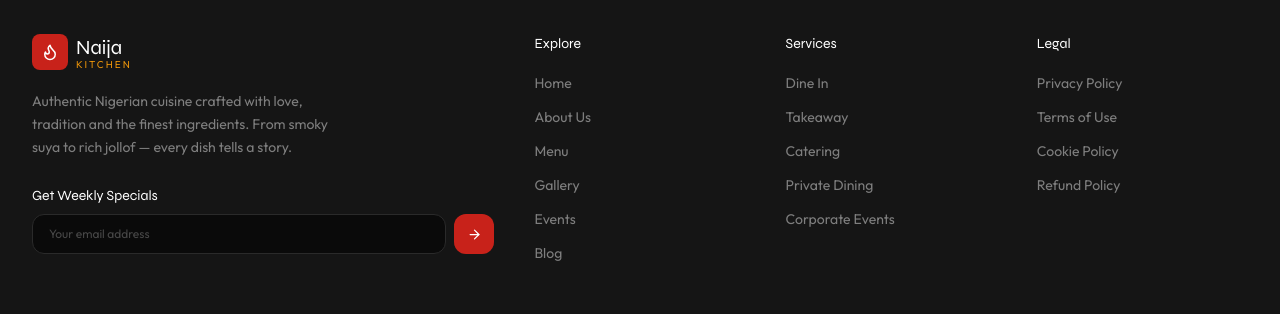
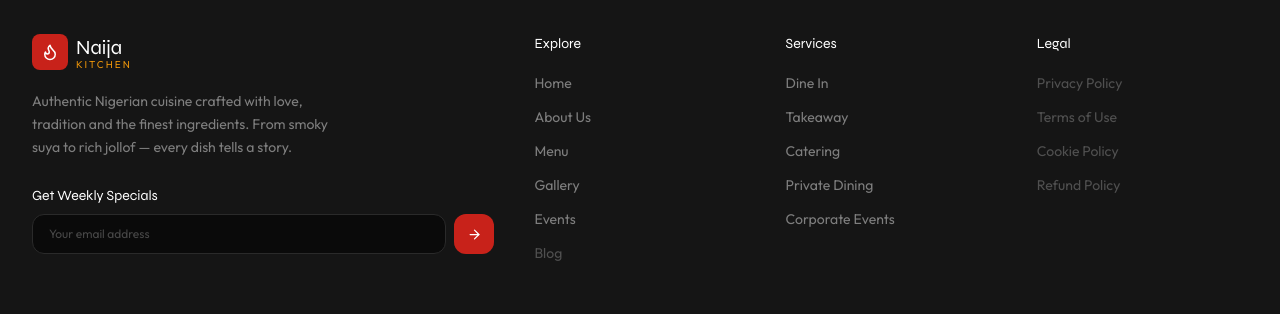
Before and after one commit to mubarakmuhammadhamisu/naija-kitchen, a Next.js app: page / in a window 1280 px wide. Shown: the part 6105-6419 px from the top of the page. Built offline with nearby package versions, Linux system fonts and the light colour scheme.

Commit message:
add an og image

```diff
--- a/components/Bestsellers.tsx
+++ b/components/Bestsellers.tsx
@@ -95,6 +95,7 @@ export default function Bestsellers() {
             aria-label="Scroll dish carousel"
           >
             <button
+              type="button"
               onClick={() => scroll("left")}
               disabled={!canScrollLeft}
               className="w-11 h-11 rounded-full border border-naija-border flex items-center justify-center text-white/60 hover:text-white hover:border-naija-red/50 transition-all duration-200 disabled:opacity-30 disabled:cursor-not-allowed"
@@ -103,6 +104,7 @@ export default function Bestsellers() {
               <ChevronLeft size={18} aria-hidden="true" />
             </button>
             <button
+              type="button"
               onClick={() => scroll("right")}
               disabled={!canScrollRight}
               className="w-11 h-11 rounded-full border border-naija-border flex items-center justify-center text-white/60 hover:text-white hover:border-naija-red/50 transition-all duration-200 disabled:opacity-30 disabled:cursor-not-allowed"
@@ -177,6 +179,7 @@ function DishCard({ dish, index }: { dish: Dish; index: number }) {
 
         <div className="dish-overlay absolute inset-0 bg-black/30 opacity-0 transition-opacity duration-300 flex items-center justify-center">
           <button
+            type="button"
             onClick={handleAdd}
             className="bg-white text-naija-dark font-syne font-700 text-xs px-4 py-2 rounded-full flex items-center gap-2 hover:bg-naija-amber transition-colors duration-200"
             aria-label={added ? `${dish.name} added to cart` : `Quick add ${dish.name} to cart`}
--- a/components/Footer.tsx
+++ b/components/Footer.tsx
@@ -2,9 +2,27 @@ import Link from "next/link";
 import { Flame, ArrowRight, Heart } from "lucide-react";
 
 const FOOTER_LINKS = {
-  Explore:  ["Home", "About Us", "Menu", "Gallery", "Events", "Blog"],
-  Services: ["Dine In", "Takeaway", "Catering", "Private Dining", "Corporate Events"],
-  Legal:    ["Privacy Policy", "Terms of Use", "Cookie Policy", "Refund Policy"],
+  Explore: [
+    { label: "Home",       href: "#home" },
+    { label: "About Us",   href: "#about" },
+    { label: "Menu",       href: "#menu" },
+    { label: "Gallery",    href: "#gallery" },
+    { label: "Events",     href: "#events" },
+    { label: "Blog",       href: "#", soon: true },
+  ],
+  Services: [
+    { label: "Dine In",          href: "#reservation" },
+    { label: "Takeaway",         href: "#contact" },
+    { label: "Catering",         href: "#contact" },
+    { label: "Private Dining",   href: "#reservation" },
+    { label: "Corporate Events", href: "#events" },
+  ],
+  Legal: [
+    { label: "Privacy Policy", href: "#", soon: true },
+    { label: "Terms of Use",   href: "#", soon: true },
+    { label: "Cookie Policy",  href: "#", soon: true },
+    { label: "Refund Policy",  href: "#", soon: true },
+  ],
 };
 
 export default function Footer() {
@@ -22,7 +40,7 @@ export default function Footer() {
           <div className="lg:col-span-2 flex flex-col gap-5">
             <Link
               href="#home"
-              className="flex items-center gap-2 group self-start"
+              className="flex items-center gap-2 self-start"
               aria-label="Naija Kitchen — back to top"
             >
               <div className="w-9 h-9 bg-naija-red rounded-lg flex items-center justify-center">
@@ -35,8 +53,8 @@ export default function Footer() {
             </Link>
 
             <p className="text-white/45 font-outfit text-sm leading-relaxed max-w-xs">
-              Authentic Nigerian cuisine crafted with love, tradition and the finest ingredients.
-              From smoky suya to rich jollof — every dish tells a story.
+              Authentic Nigerian cuisine crafted with love, tradition and the finest
+              ingredients. From smoky suya to rich jollof — every dish tells a story.
             </p>
 
             {/* Newsletter */}
@@ -45,7 +63,9 @@ export default function Footer() {
                 Get Weekly Specials
               </p>
               <div className="flex gap-2" role="group" aria-labelledby="newsletter-label">
-                <label htmlFor="newsletter-email" className="sr-only">Email address for weekly specials</label>
+                <label htmlFor="newsletter-email" className="sr-only">
+                  Email address for weekly specials
+                </label>
                 <input
                   id="newsletter-email"
                   type="email"
@@ -70,13 +90,23 @@ export default function Footer() {
               <h2 className="font-syne font-700 text-white text-sm mb-4">{title}</h2>
               <ul className="flex flex-col gap-2.5 list-none">
                 {links.map((link) => (
-                  <li key={link}>
-                    <Link
-                      href="#"
-                      className="text-white/45 hover:text-naija-amber text-sm font-outfit transition-colors duration-200"
-                    >
-                      {link}
-                    </Link>
+                  <li key={link.label}>
+                    {link.soon ? (
+                      <span
+                        className="text-white/25 text-sm font-outfit cursor-default"
+                        aria-label={`${link.label} — coming soon`}
+                        title="Coming soon"
+                      >
+                        {link.label}
+                      </span>
+                    ) : (
+                      <Link
+                        href={link.href}
+                        className="text-white/45 hover:text-naija-amber text-sm font-outfit transition-colors duration-200"
+                      >
+                        {link.label}
+                      </Link>
+                    )}
                   </li>
                 ))}
               </ul>
--- a/components/Navbar.tsx
+++ b/components/Navbar.tsx
@@ -82,6 +82,7 @@ export default function Navbar() {
           {/* Actions */}
           <div className="flex items-center gap-3">
             <button
+              type="button"
               aria-label={`Open cart — ${cartCount} item${cartCount !== 1 ? "s" : ""}`}
               className="relative w-10 h-10 flex items-center justify-center rounded-full border border-naija-border hover:border-naija-red/50 transition-colors duration-200"
             >
@@ -105,6 +106,7 @@ export default function Navbar() {
             </Link>
 
             <button
+              type="button"
               onClick={() => setMobileOpen((o) => !o)}
               className="lg:hidden w-10 h-10 flex items-center justify-center rounded-full border border-naija-border text-white/80"
               aria-label={mobileOpen ? "Close navigation menu" : "Open navigation menu"}
--- a/components/Reservation.tsx
+++ b/components/Reservation.tsx
@@ -57,9 +57,9 @@ export default function Reservation() {
       id="reservation"
       aria-labelledby="reservation-heading"
       className="relative overflow-hidden bg-naija-dark py-20 lg:py-28"
-      style={{ backgroundImage: "url('https://images.unsplash.com/photo-1517248135467-4c7edcad34c4?auto=format&fit=crop&w=1600&q=40')", backgroundSize: "cover", backgroundPosition: "center" }}
+      style={{ backgroundImage: "radial-gradient(ellipse 80% 60% at 70% 50%, rgba(200,34,26,0.06) 0%, transparent 60%), radial-gradient(ellipse 60% 80% at 10% 80%, rgba(232,146,10,0.04) 0%, transparent 60%)" }}
     >
-      <div className="absolute inset-0 bg-naija-dark/90" aria-hidden="true" />
+
 
       <div ref={ref} className="relative z-10 max-w-7xl mx-auto px-4 sm:px-6 lg:px-8">
         <div className="grid lg:grid-cols-2 gap-14 lg:gap-20 items-start">
--- a/components/Testimonials.tsx
+++ b/components/Testimonials.tsx
@@ -136,6 +136,7 @@ export default function Testimonials() {
             {REVIEWS.map((r, i) => (
               <button
                 key={r.name}
+                type="button"
                 role="tab"
                 aria-selected={i === active}
                 aria-label={`View review by ${r.name}`}
@@ -146,10 +147,10 @@ export default function Testimonials() {
           </div>
 
           <div className="flex gap-3" role="group" aria-label="Testimonial navigation">
-            <button onClick={prev} className="w-10 h-10 rounded-full border border-naija-border flex items-center justify-center text-white/60 hover:text-white hover:border-naija-red/50 transition-all duration-200" aria-label="Previous testimonial">
+            <button type="button" onClick={prev} className="w-10 h-10 rounded-full border border-naija-border flex items-center justify-center text-white/60 hover:text-white hover:border-naija-red/50 transition-all duration-200" aria-label="Previous testimonial">
               <ChevronLeft size={16} aria-hidden="true" />
             </button>
-            <button onClick={next} className="w-10 h-10 rounded-full bg-naija-red flex items-center justify-center text-white hover:bg-naija-red-hover transition-colors duration-200" aria-label="Next testimonial">
+            <button type="button" onClick={next} className="w-10 h-10 rounded-full bg-naija-red flex items-center justify-center text-white hover:bg-naija-red-hover transition-colors duration-200" aria-label="Next testimonial">
               <ChevronRight size={16} aria-hidden="true" />
             </button>
           </div>
@@ -163,6 +164,7 @@ export default function Testimonials() {
           {REVIEWS.map((r, i) => (
             <li key={r.name}>
               <button
+                type="button"
                 onClick={() => setActive(i)}
                 aria-pressed={i === active}
                 aria-label={`View review by ${r.name}`}
```
Also changed, not shown: app/layout.tsx (+29 -14 lines), public/og-image.jpg (added).
